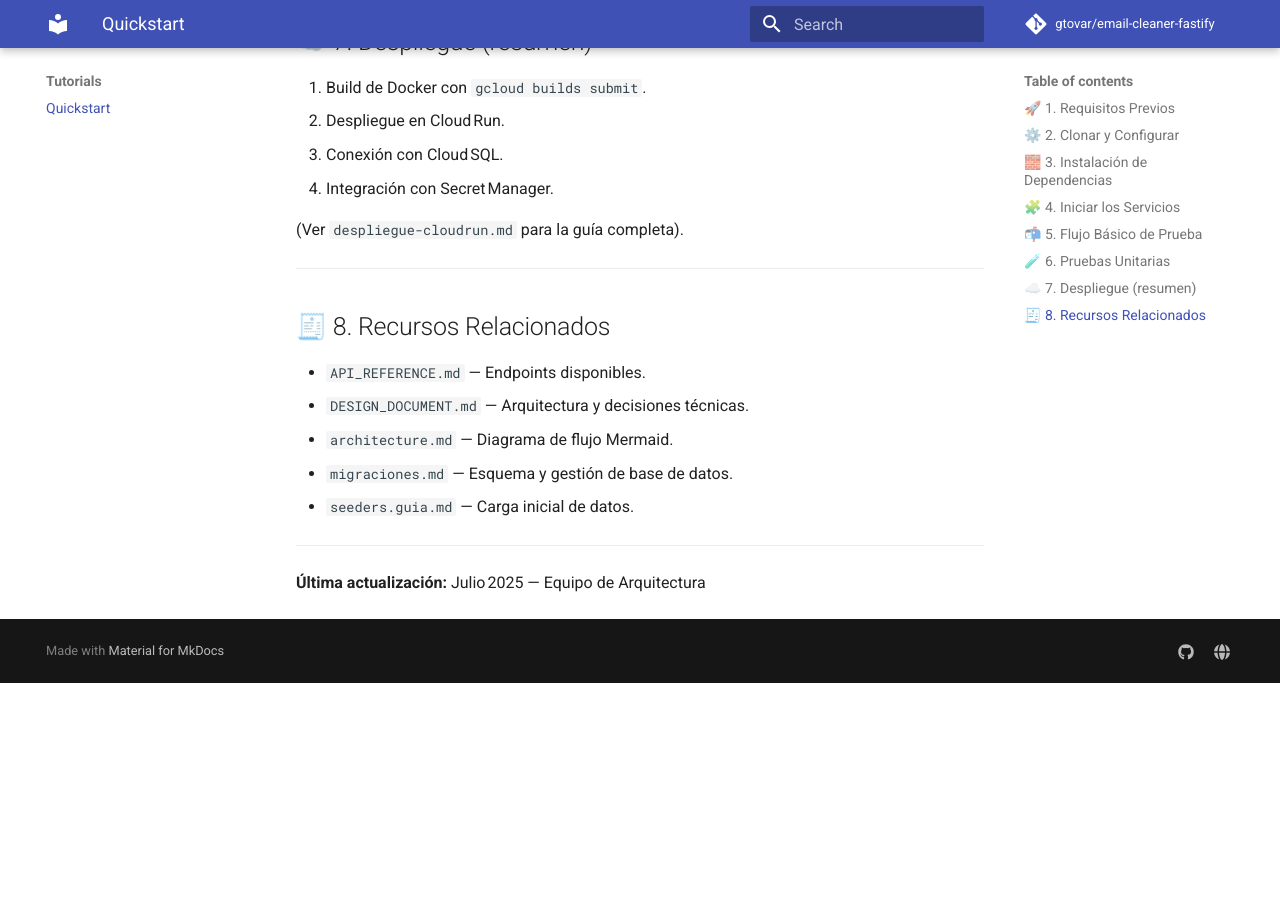
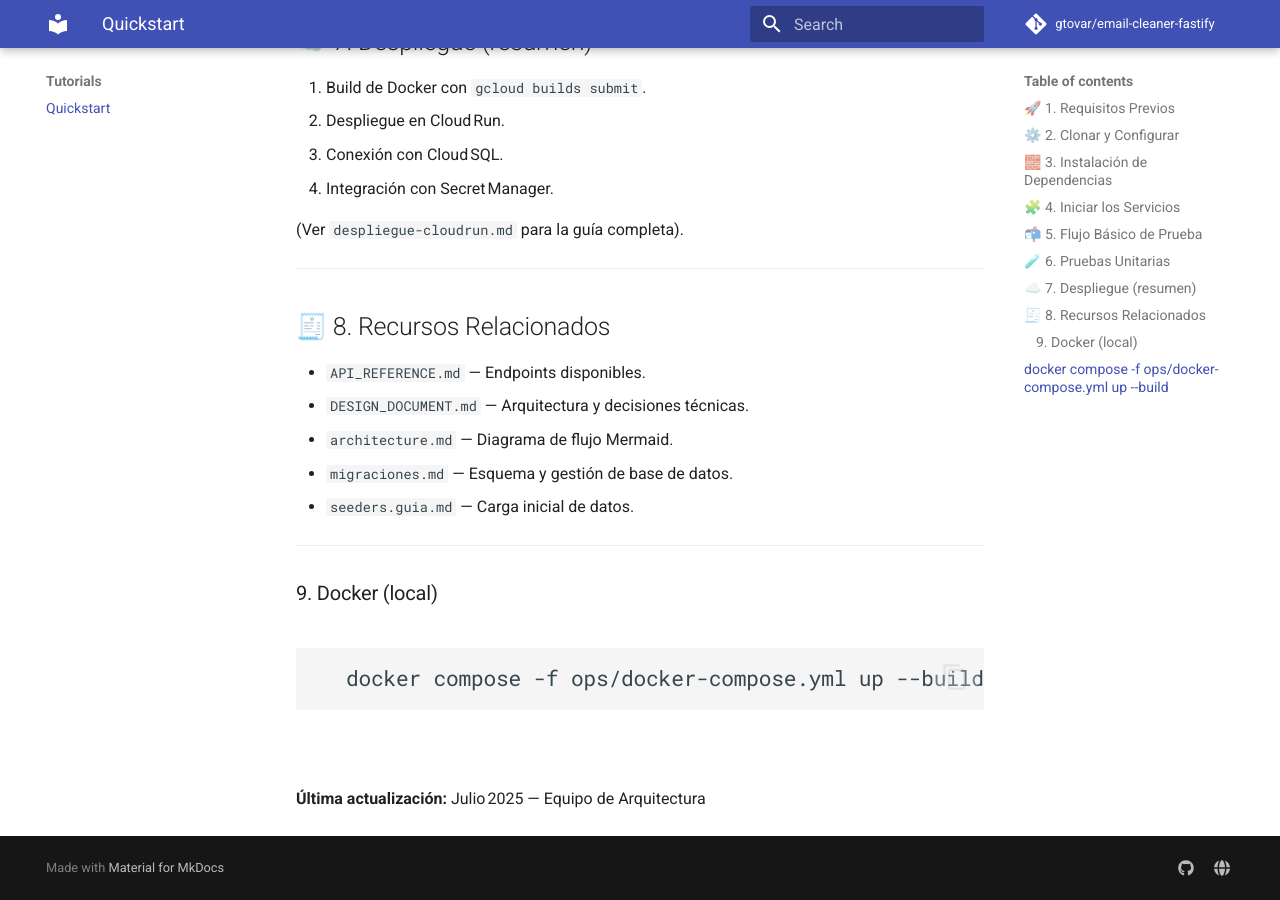
Before and after one commit to gtovar/email-cleaner-fastify, an MkDocs documentation site: the page built from docs/TUTORIALS/QUICKSTART.md, in a window 1280 px wide and 900 px high, scrolled down 2701 px. Built offline with MkDocs 1.6.1 and Material for MkDocs 9.7.7, drawn with Linux system fonts in a browser that asks for light colours; comment, search, counter and statistics services are not loaded; before the commit the page ends 3384 px from its top, so only the background shows below that.

Commit message:
docs(quickstart): add local Docker usage section
Document how to run the stack using docker compose for local development.

````diff
--- a/docs/TUTORIALS/QUICKSTART.md
+++ b/docs/TUTORIALS/QUICKSTART.md
@@ -130,4 +130,11 @@ pytest -v
 
 ---
 
+### 9. Docker (local)
+
+```bash
+  docker compose -f ops/docker-compose.yml up --build
+```
+---
+
 **Última actualización:** Julio 2025 — Equipo de Arquitectura
````
